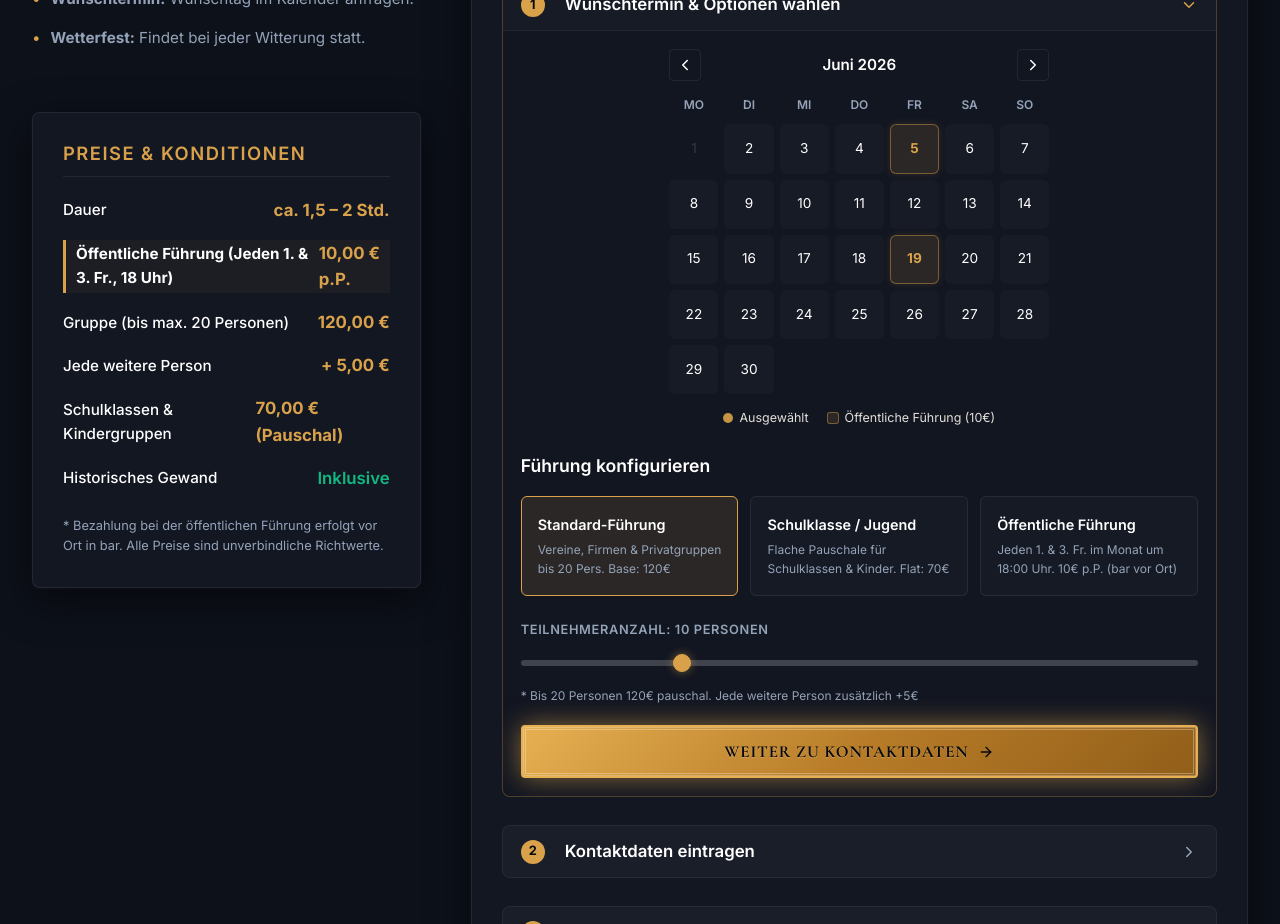
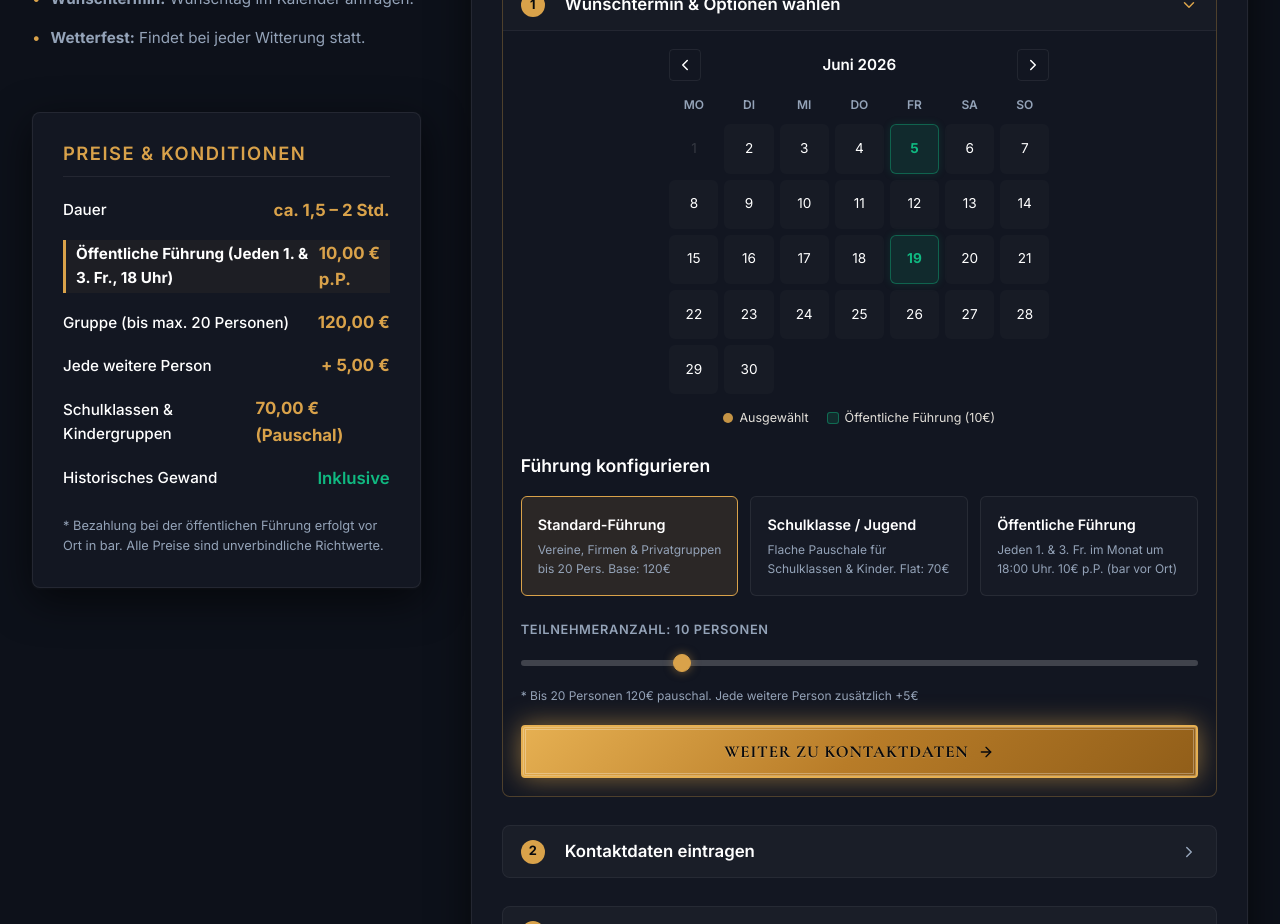
Before and after one commit to friesescholz-byte/Stephan-van-Hausen, a React (Vite) app: page / in a window 1280 px wide. Shown: the part 7580-8504 px from the top of the page. Built offline with nearby package versions, Linux system fonts and the light colour scheme; a web font is replaced by a local one.

Commit message:
Change public tour day calendar highlight color to emerald green for better visual clarity

```diff
--- a/src/App.tsx
+++ b/src/App.tsx
@@ -1435,7 +1435,7 @@ export default function App() {
                                 <span>Ausgewählt</span>
                               </div>
                               <div style={{ display: 'flex', alignItems: 'center', gap: '6px' }}>
-                                <span style={{ display: 'inline-block', width: '12px', height: '12px', border: '1px solid rgba(217, 162, 74, 0.5)', backgroundColor: 'rgba(217, 162, 74, 0.15)', borderRadius: '3px' }}></span>
+                                <span style={{ display: 'inline-block', width: '12px', height: '12px', border: '1px solid rgba(16, 185, 129, 0.5)', backgroundColor: 'rgba(16, 185, 129, 0.15)', borderRadius: '3px' }}></span>
                                 <span>Öffentliche Führung (10€)</span>
                               </div>
                             </div>
--- a/src/index.css
+++ b/src/index.css
@@ -1042,30 +1042,30 @@ section {
 }
 
 .calendar-day.public-tour-day {
-  border: 1px solid rgba(217, 162, 74, 0.45) !important;
-  background-color: rgba(217, 162, 74, 0.12) !important;
-  color: var(--accent) !important;
+  border: 1px solid rgba(16, 185, 129, 0.4) !important;
+  background-color: rgba(16, 185, 129, 0.12) !important;
+  color: #10b981 !important;
   font-weight: 700;
-  box-shadow: 0 0 8px rgba(217, 162, 74, 0.15);
+  box-shadow: 0 0 8px rgba(16, 185, 129, 0.15);
 }
 
 .calendar-day.public-tour-day:hover:not(.disabled):not(.selected) {
-  background-color: rgba(217, 162, 74, 0.22) !important;
-  border-color: var(--accent) !important;
-  box-shadow: 0 0 12px rgba(217, 162, 74, 0.3);
+  background-color: rgba(16, 185, 129, 0.22) !important;
+  border-color: #10b981 !important;
+  box-shadow: 0 0 12px rgba(16, 185, 129, 0.3);
 }
 
 .calendar-day.public-tour-day.selected {
-  background-color: var(--accent) !important;
+  background-color: #10b981 !important;
   color: var(--bg-dark) !important;
-  border: 1px solid var(--accent) !important;
-  box-shadow: var(--shadow-gold-strong);
+  border: 1px solid #10b981 !important;
+  box-shadow: 0 0 12px rgba(16, 185, 129, 0.4);
 }
 
 .calendar-day.public-tour-day.disabled {
-  border-color: rgba(217, 162, 74, 0.15) !important;
-  background-color: rgba(217, 162, 74, 0.02) !important;
-  color: rgba(217, 162, 74, 0.25) !important;
+  border-color: rgba(16, 185, 129, 0.15) !important;
+  background-color: rgba(16, 185, 129, 0.02) !important;
+  color: rgba(16, 185, 129, 0.25) !important;
   box-shadow: none;
 }
 
```
